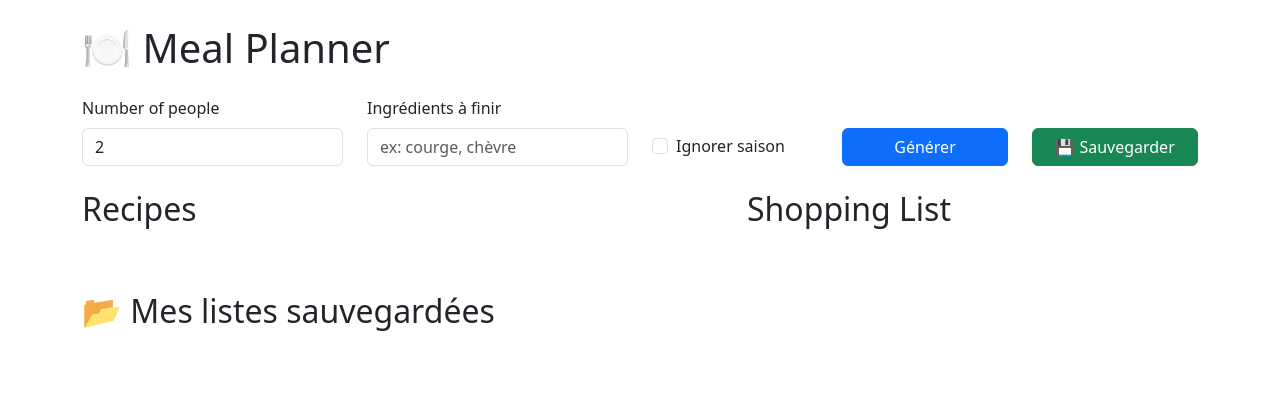
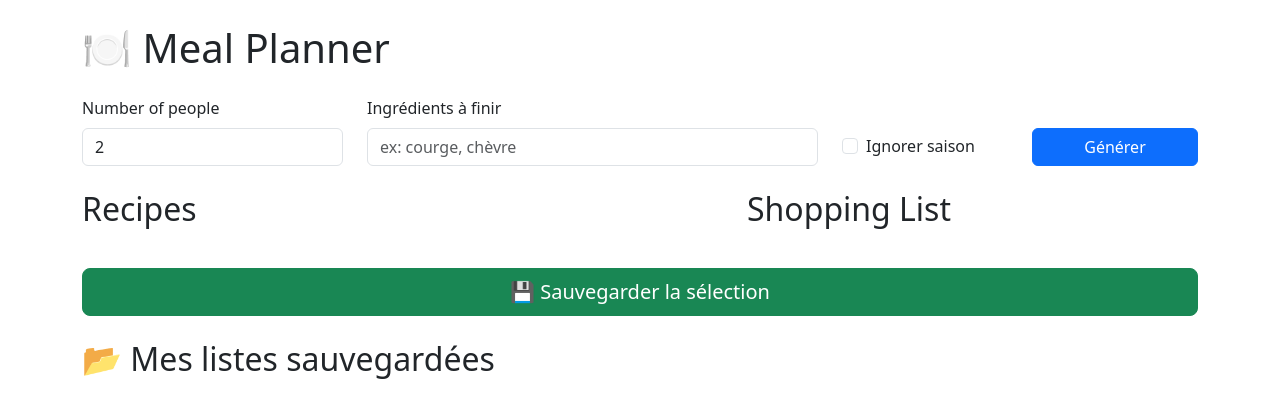
Before and after one commit to beussey/Meal-Planner, a website: page public/index.html in a window 1280 px wide. Drawn offline with nearby package versions, Linux system fonts and the light colour scheme; no server answers.

Commit message:
Update index.html

```diff
--- a/public/index.html
+++ b/public/index.html
@@ -21,15 +21,17 @@
         .then(() => console.log("Service Worker enregistré"));
     }
   </script>
+
   <div class="container my-4">
     <h1 class="mb-4">🍽 Meal Planner</h1>
 
+    <!-- CONTRÔLES -->
     <div class="row mb-4 align-items-end">
       <div class="col-md-3">
         <label class="form-label">Number of people</label>
         <input type="number" id="people" value="2" min="1" class="form-control" />
       </div>
-      <div class="col-md-3">
+      <div class="col-md-5">
         <label class="form-label">Ingrédients à finir</label>
         <input type="text" id="ingredientsToUse" class="form-control" placeholder="ex: courge, chèvre">
       </div>
@@ -42,11 +44,9 @@
       <div class="col-md-2">
         <button onclick="generateWeek()" class="btn btn-primary w-100">Générer</button>
       </div>
-      <div class="col-md-2">
-        <button onclick="saveSelectedRecipes()" class="btn btn-success w-100">💾 Sauvegarder</button>
-      </div>
     </div>
 
+    <!-- RECETTES + SHOPPING -->
     <div class="row">
       <div class="col-lg-7">
         <h2 class="mb-3">Recipes</h2>
@@ -58,7 +58,15 @@
       </div>
     </div>
 
-    <div class="row mt-5">
+    <!-- BOUTON SAUVEGARDER -->
+    <div class="d-grid my-4">
+      <button onclick="saveSelectedRecipes()" class="btn btn-success btn-lg">
+        💾 Sauvegarder la sélection
+      </button>
+    </div>
+
+    <!-- LISTES SAUVEGARDÉES -->
+    <div class="row mt-3">
       <div class="col-12">
         <h2 class="mb-3">📂 Mes listes sauvegardées</h2>
         <div id="saved-lists"></div>
```
